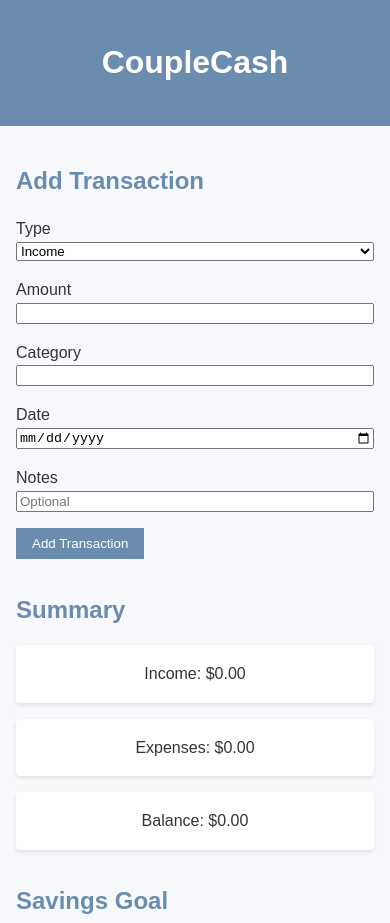
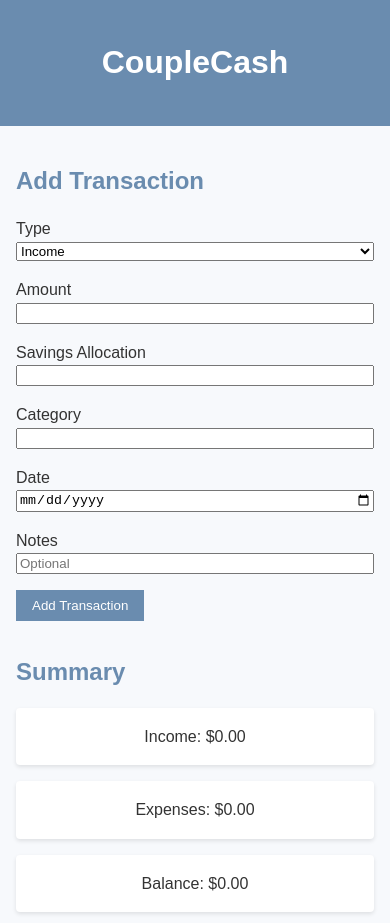
Before and after one commit to CodeWithNas/couplecash, a plain HTML site: page index.html in a window 390 px wide. Shown: the top 923 px of the page. Drawn offline with nearby package versions, Linux system fonts and the light colour scheme.

Commit message:
Add savings allocation input and tracking

```diff
--- a/index.html
+++ b/index.html
@@ -26,6 +26,10 @@
         <div class="form-group">
           <label for="amount">Amount</label>
           <input type="number" id="amount" step="0.01" min="0" required>
+        </div>
+        <div id="savings-group" class="form-group hidden">
+          <label for="savings">Savings Allocation</label>
+          <input type="number" id="savings" step="0.01" min="0">
         </div>
         <div class="form-group">
           <label for="category">Category</label>
--- a/script.js
+++ b/script.js
@@ -79,12 +79,26 @@ function updateSummary() {
   updateSavingsProgress();
 }
 
+function toggleSavingsField() {
+  const typeSelect = document.getElementById('type');
+  const group = document.getElementById('savings-group');
+  const input = document.getElementById('savings');
+  if (!typeSelect || !group) return;
+  if (typeSelect.value === 'income') {
+    group.classList.remove('hidden');
+  } else {
+    group.classList.add('hidden');
+    if (input) input.value = '';
+  }
+}
+
 // Handle form submission
 function handleFormSubmit(event) {
   event.preventDefault();
 
   const type = document.getElementById('type').value;
   const amount = parseFloat(document.getElementById('amount').value);
+  const savingsInput = document.getElementById('savings');
   const category = document.getElementById('category').value.trim();
   const date = document.getElementById('date').value;
   const notes = document.getElementById('notes').value.trim();
@@ -94,14 +108,22 @@ function handleFormSubmit(event) {
     return;
   }
 
+  let savings = 0;
+  if (type === 'income') {
+    const val = parseFloat(savingsInput.value);
+    savings = isNaN(val) ? 0 : val;
+  }
+
   const transactions = loadTransactions();
-  transactions.push({ id: Date.now(), type, amount, category, date, notes });
+  transactions.push({ id: Date.now(), type, amount, category, date, notes, savings });
   saveTransactions(transactions);
 
   renderTransactions();
   updateSummary();
   updateChart();
   event.target.reset();
+  savingsInput.value = '';
+  toggleSavingsField();
 }
 
 // Delete transaction by id
@@ -156,19 +178,16 @@ function updateSavingsProgress() {
     return d.getMonth() === month && d.getFullYear() === year;
   });
 
-  let income = 0;
-  let expenses = 0;
-  transactions.forEach(t => {
-    const amt = Number(t.amount);
-    if (t.type === 'income') income += amt; else expenses += amt;
-  });
+  const allocated = transactions
+    .filter(t => t.type === 'income')
+    .reduce((sum, t) => sum + Number(t.savings || 0), 0);
 
   const manual = loadSavingsEvents().filter(e => {
     const d = new Date(e.date);
     return d.getMonth() === month && d.getFullYear() === year;
   }).reduce((sum, e) => sum + Number(e.amount), 0);
 
-  const savings = (income - expenses) + manual;
+  const savings = allocated + manual;
 
   const progress = document.getElementById('goal-progress');
   const label = document.getElementById('progress-label');
@@ -186,6 +205,12 @@ function init() {
       deleteTransaction(e.target.dataset.id);
     }
   });
+
+  const typeSelect = document.getElementById('type');
+  if (typeSelect) {
+    typeSelect.addEventListener('change', toggleSavingsField);
+  }
+  toggleSavingsField();
 
   const setGoalBtn = document.getElementById('set-goal-btn');
   const addSavingBtn = document.getElementById('add-saving-btn');
```
Also changed, not shown: 1 other file.
